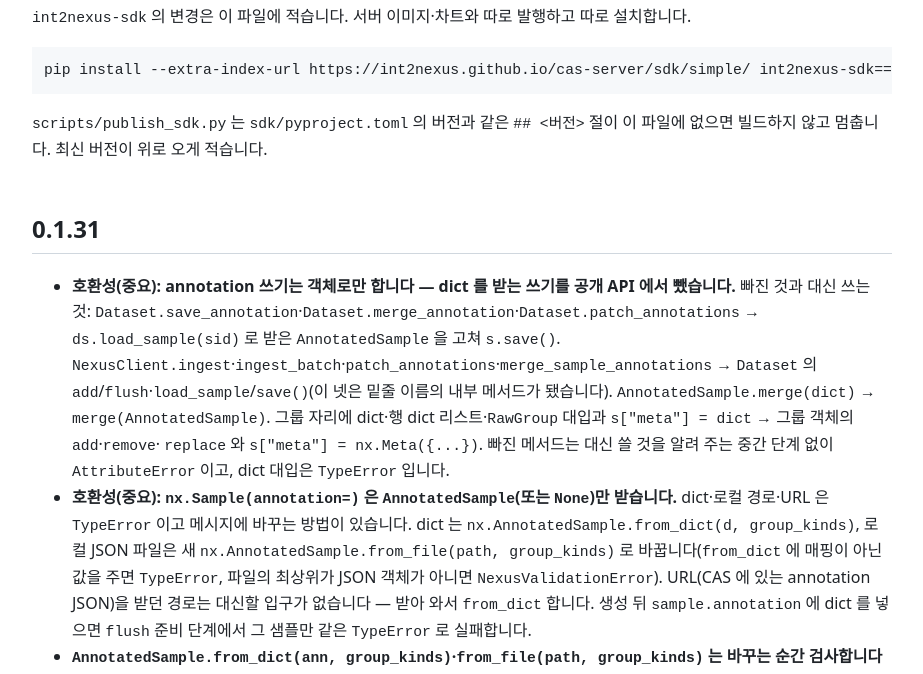
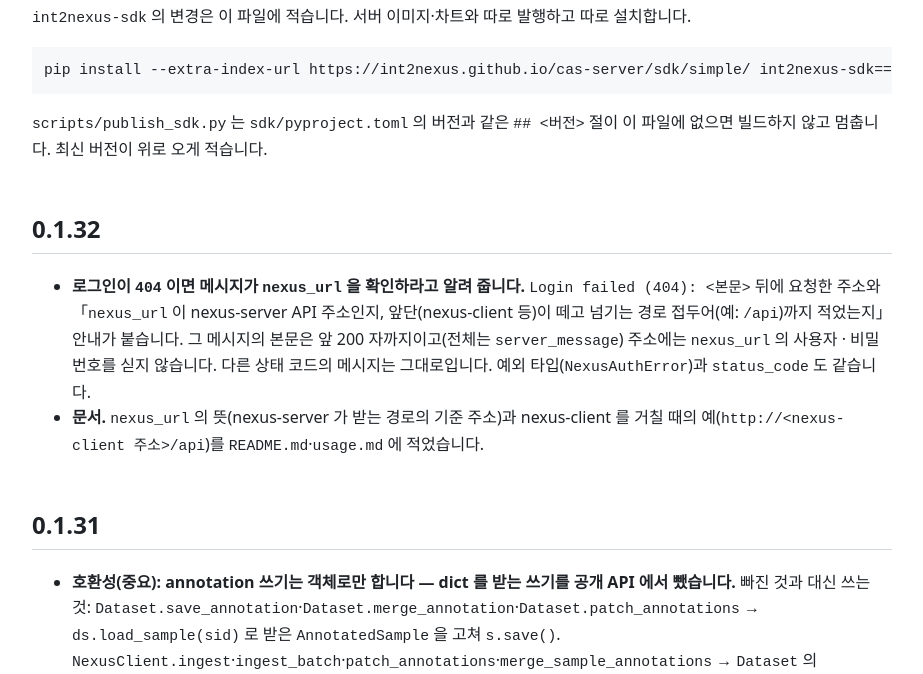
Before and after one commit to int2nexus/cas-server, a plain HTML site: page sdk/changelog.html in a window 1280 px wide. Shown: the part 114-788 px from the top of the page, without its empty margins (178-1101 px from the left). Drawn offline with Linux system fonts and the light colour scheme.

Commit message:
publish sdk: int2nexus_sdk-0.1.32-py3-none-any.whl, int2nexus_sdk-0.1.32.tar.gz

```diff
--- a/sdk/badge.json
+++ b/sdk/badge.json
@@ -1,6 +1,6 @@
 {
   "schemaVersion": 1,
   "label": "int2nexus-sdk",
-  "message": "0.1.31",
+  "message": "0.1.32",
   "color": "blue"
 }
--- a/sdk/changelog.html
+++ b/sdk/changelog.html
@@ -18,6 +18,15 @@ h2{border-bottom:1px solid #d0d7de;padding-bottom:4px;margin-top:2em}
 </code></pre>
 <p><code>scripts/publish_sdk.py</code> 는 <code>sdk/pyproject.toml</code> 의 버전과 같은 <code>## &lt;버전&gt;</code> 절이 이 파일에 없으면
 빌드하지 않고 멈춥니다. 최신 버전이 위로 오게 적습니다.</p>
+<h2>0.1.32</h2>
+<ul>
+<li><strong>로그인이 <code>404</code> 이면 메시지가 <code>nexus_url</code> 을 확인하라고 알려 줍니다.</strong> <code>Login failed (404): &lt;본문&gt;</code> 뒤에 요청한 주소와
+  「<code>nexus_url</code> 이 nexus-server API 주소인지, 앞단(nexus-client 등)이 떼고 넘기는 경로 접두어(예: <code>/api</code>)까지 적었는지」 안내가
+  붙습니다. 그 메시지의 본문은 앞 200 자까지이고(전체는 <code>server_message</code>) 주소에는 <code>nexus_url</code> 의 사용자 · 비밀번호를 싣지 않습니다.
+  다른 상태 코드의 메시지는 그대로입니다. 예외 타입(<code>NexusAuthError</code>)과 <code>status_code</code> 도 같습니다.</li>
+<li><strong>문서.</strong> <code>nexus_url</code> 의 뜻(nexus-server 가 받는 경로의 기준 주소)과 nexus-client 를 거칠 때의 예(<code>http://&lt;nexus-client 주소&gt;/api</code>)를
+  <code>README.md</code>·<code>usage.md</code> 에 적었습니다.</li>
+</ul>
 <h2>0.1.31</h2>
 <ul>
 <li><strong>호환성(중요): annotation 쓰기는 객체로만 합니다 — dict 를 받는 쓰기를 공개 API 에서 뺐습니다.</strong> 빠진 것과 대신 쓰는 것:
```
Also changed, not shown: sdk/simple/int2nexus-sdk/index.html (+2 -0 lines), 3 other files.
